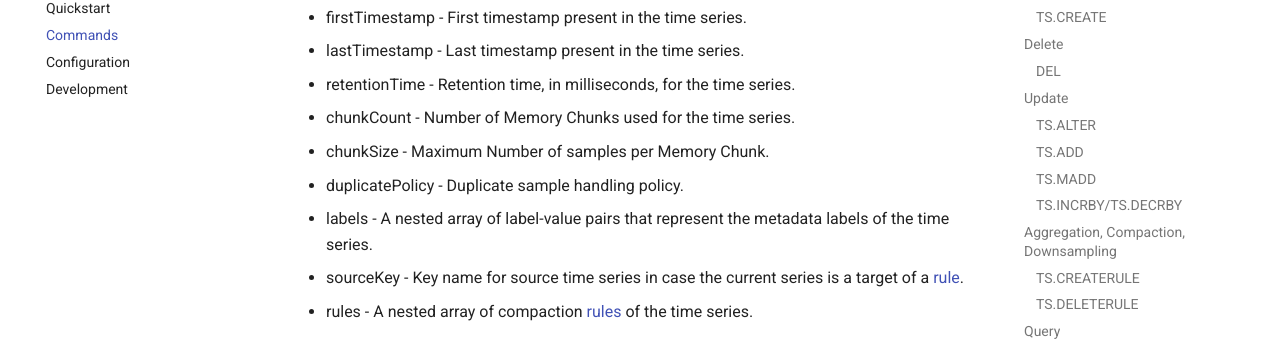
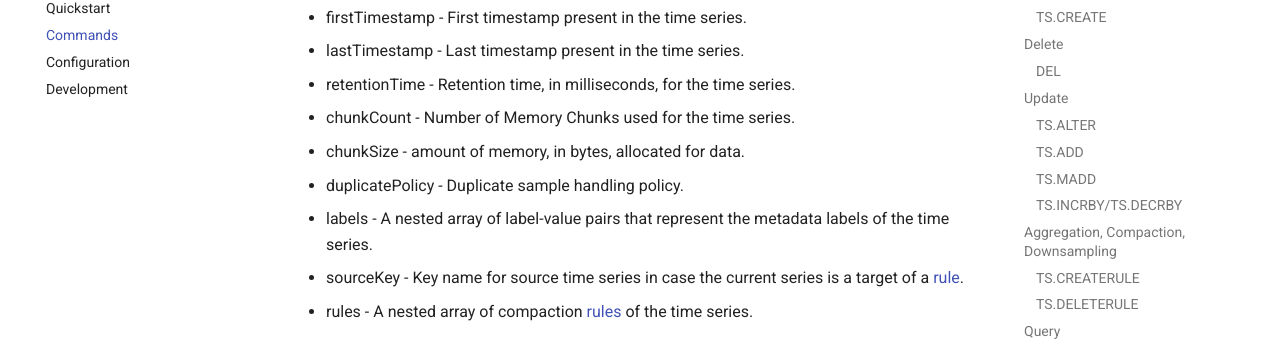
Before and after one commit to RedisTimeSeries/RedisTimeSeries, an MkDocs documentation site: the page built from docs/commands.md, in a window 1280 px wide and 900 px high, scrolled down 11729 px. Shown: the part 118-459 px from the top of the window. Built offline with MkDocs 1.6.1 and Material for MkDocs 9.7.7, drawn with Linux system fonts in a browser that asks for light colours; comment, search, counter and statistics services are not loaded.

Commit message:
fix chunkSize description

```diff
--- a/docs/commands.md
+++ b/docs/commands.md
@@ -518,7 +518,7 @@ Array-reply, specifically:
 * lastTimestamp - Last timestamp present in the time series.
 * retentionTime - Retention time, in milliseconds, for the time series.
 * chunkCount - Number of Memory Chunks used for the time series.
-* chunkSize - Maximum Number of samples per Memory Chunk.
+* chunkSize - amount of memory, in bytes, allocated for data.
 * duplicatePolicy - Duplicate sample handling policy.
 * labels - A nested array of label-value pairs that represent the metadata labels of the time series.
 * sourceKey - Key name for source time series in case the current series is a target of a [rule](#tscreaterule).
```
